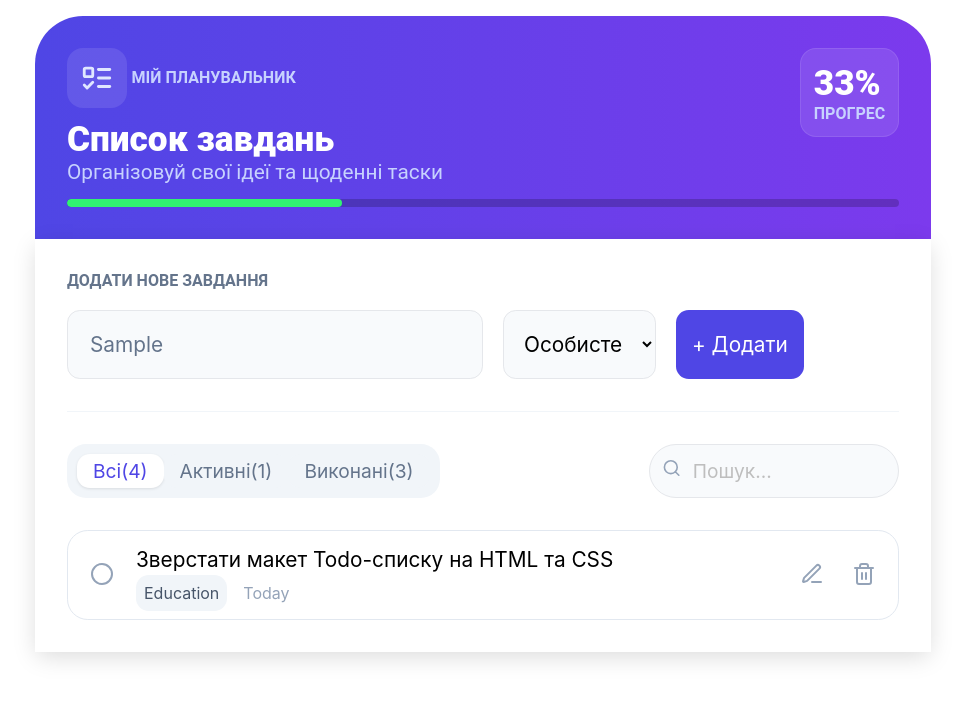
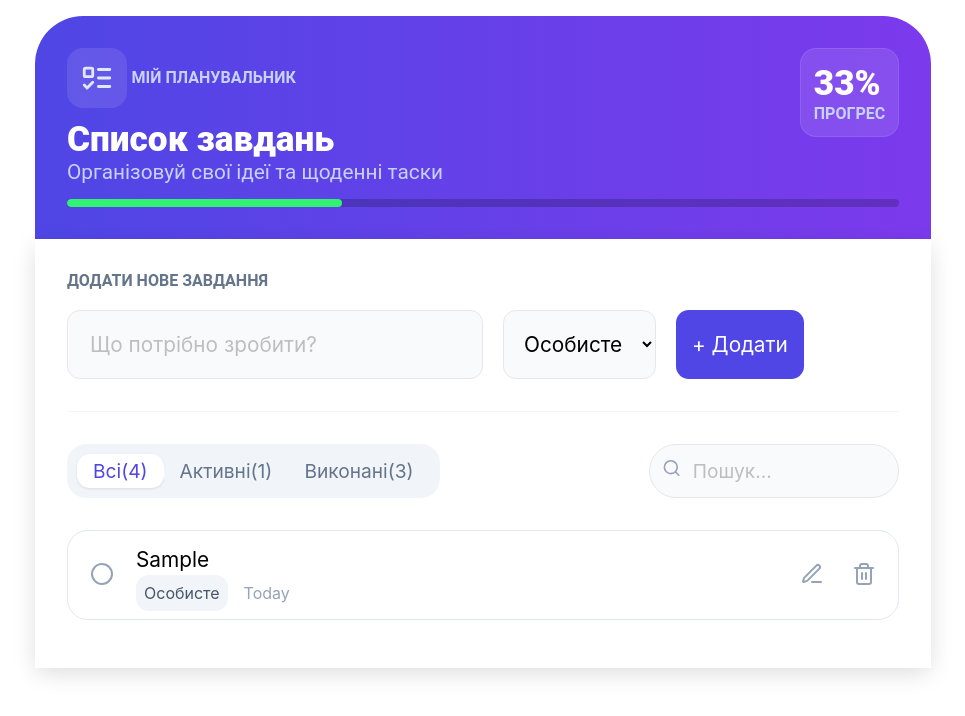
Before and after one commit to TetianaSkvortsova/todo-list, a React (Vite) app: page / in a window 1280 px wide. Both pictures are taken after typing "Sample" into the empty fields and a click on the button "+ Додати". Shown: the top 716 px of the page, without its empty margins (157-1122 px from the left). Built offline with nearby package versions, Linux system fonts and the light colour scheme.

Commit message:
Added store Add task is done

```diff
--- a/package.json
+++ b/package.json
@@ -10,8 +10,10 @@
     "preview": "vite preview"
   },
   "dependencies": {
+    "@reduxjs/toolkit": "^2.13.0",
     "react": "^19.2.8",
-    "react-dom": "^19.2.8"
+    "react-dom": "^19.2.8",
+    "react-redux": "^9.3.0"
   },
   "devDependencies": {
     "@eslint/js": "^10.0.1",
--- a/src/App.scss
+++ b/src/App.scss
@@ -4,5 +4,12 @@
     background-color: #ffffff;
     -webkit-box-shadow: 0px 6px 23px -2px rgba(0,0,0,0.15);
     box-shadow: 0px 6px 23px -2px rgba(0,0,0,0.15);
+
+    p {
+      font: 2rem "Inter", sans-serif;
+      color: #7f8fa6;
+      text-align: center;
+      margin-top: 3rem;
+    }
   }
 }
--- a/src/App.tsx
+++ b/src/App.tsx
@@ -1,4 +1,3 @@
-import {useState} from 'react'
 import './App.scss'
 import Header from "./components/Header/Header.tsx";
 import AddTaskForm from "./components/AddTaskForm/AddTaskForm.tsx";
@@ -6,17 +5,15 @@ import TaskToolbar from "./components/TaskToolbar/TaskToolbar.tsx";
 import TaskList from "./components/TaskList/TaskList.tsx";
 
 function App() {
-    const [count, setCount] = useState(0)
-
     return (
         <main className='app'>
             <Header/>
             <div className='app__wrapper'>
                 <section className='app__add-task-section'>
-                    <AddTaskForm />
-                    <TaskToolbar />
-                    <TaskList />
+                    <AddTaskForm/>
+                    <TaskToolbar/>
                 </section>
+                <TaskList/>
             </div>
         </main>
     )
--- a/src/components/AddTaskForm/AddTaskForm.tsx
+++ b/src/components/AddTaskForm/AddTaskForm.tsx
@@ -1,22 +1,56 @@
-import React from 'react';
+import React, {useRef} from 'react';
 import './AddTaskForm.scss';
+import {useAppDispatch} from "../../store/hooks.ts";
+import {addTodo} from "../../store/todoSlice.ts";
+
+export const selectValues = {
+    private: 'особисте',
+    study: 'навчання',
+    work: 'робота',
+    purchases: 'покупки',
+}
 
 function AddTaskForm() {
+
+    const dispatch = useAppDispatch();
+    const taskRef = useRef<HTMLInputElement>(null);
+    const selectRef = useRef<HTMLSelectElement>(null);
+    const handleAddTask = () => {
+        const newTask = taskRef.current?.value;
+        const selectedValue = selectRef.current?.value || 'private';
+        if (newTask && newTask.trim()) {
+            dispatch(addTodo({
+                text: newTask,
+                type: selectedValue,
+            }));
+
+            if (taskRef.current) {
+                taskRef.current.value = '';
+            }
+        }
+    }
+
     return (
         <div className='add-task-form'>
             <form className='add-task-form__form'>
                 <label className='add-task-form__title'>Додати нове завдання</label>
                 <div className='add-task-form__form-wrapper'>
                     <div className='add-task-form__input-fields'>
-                        <input type='text' className='add-task-form__input' placeholder='Що потрібно зробити?'/>
+                        <input type='text' className='add-task-form__input' placeholder='Що потрібно зробити?'
+                               ref={taskRef}/>
                     </div>
-                    <select name='task-type' id='tasks' className='add-task-form__task-type'>
-                        <option value='private'>особисте</option>
-                        <option value='study'>навчання</option>
-                        <option value='work'>робота</option>
-                        <option value='purchases'>покупки</option>
+                    <select
+                        ref={selectRef}
+                        defaultValue='private'
+                        name='task-type'
+                        className='add-task-form__task-type'
+                    >
+                        <option value='private'>{selectValues.private}</option>
+                        <option value='study'>{selectValues.study}</option>
+                        <option value='work'>{selectValues.work}</option>
+                        <option value='purchases'>{selectValues.purchases}</option>
                     </select>
-                    <button type='button' className='add-task-form__add-btn'>+ Додати</button>
+                    <button type='button' className='add-task-form__add-btn' onClick={handleAddTask}>+ Додати</button>
                 </div>
             </form>
         </div>
--- a/src/components/TaskList/TaskList.scss
+++ b/src/components/TaskList/TaskList.scss
@@ -10,6 +10,7 @@
     border: 1px solid #e2e8f0;
     border-radius: 1.3rem;
     padding: 1rem;
+    margin-bottom: 1rem;
   }
 
   &__checkbox, &__edit, &__delete, &__checkbox-button {
@@ -36,6 +37,7 @@
     border-radius: 0.8rem;
     margin-right: 1rem;
     color: #475569;
+    text-transform: capitalize;
   }
 
   &__date {
--- a/src/components/TaskList/TaskList.tsx
+++ b/src/components/TaskList/TaskList.tsx
@@ -1,10 +1,18 @@
 import React from 'react';
 import './TaskList.scss';
+import {useAppSelector} from "../../store/hooks.ts";
+import {selectValues} from "../AddTaskForm/AddTaskForm.tsx";
 
 function TaskList() {
+    const todos = useAppSelector((state) => state.todos.items);
+
+    if(todos.length === 0) {
+        return (<p className='no-items'>Список завдань порожній. Додайте перше завдання!</p>)
+    }
     return (
         <div className='task-list'>
-            <div className='task-list__item'>
+            {todos.map((todo) => (
+                <div className='task-list__item' key={todo.id}>
                     <div className='task-list__checkbox'>
                         <button className="task-list__checkbox-button">
                             <svg xmlns="http://www.w3.org/2000/svg" width="24" height="24" viewBox="0 0 24 24" fill="none"
@@ -16,10 +24,10 @@ function TaskList() {
                     </div>
                     <div className='task-list__details'>
                         <div className='task-list__title'>
-                        <span>Зверстати макет Todo-списку на HTML та CSS</span>
+                            <span>{todo.text}</span>
                         </div>
                         <div className='task-list__description'>
-                        <span className='task-list__category'>Education</span>
+                            <span className='task-list__category'>{selectValues[todo.type]}</span>
                             <span className='task-list__date'>Today</span>
                         </div>
                     </div>
@@ -50,6 +58,8 @@ function TaskList() {
                         </button>
                     </div>
                 </div>
+            ))}
+
         </div>
     );
 }
--- a/src/main.tsx
+++ b/src/main.tsx
@@ -1,7 +1,11 @@
-import { createRoot } from 'react-dom/client'
+import {createRoot} from 'react-dom/client'
 import './index.scss'
 import App from './App.tsx'
+import {Provider} from "react-redux";
+import {store} from "./store";
 
 createRoot(document.getElementById('root')!).render(
-    <App />
+    <Provider store={store}>
+        <App/>
+    </Provider>
 )
--- /dev/null
+++ b/src/store/hooks.ts
@@ -0,0 +1,5 @@
+import { useDispatch, useSelector, type TypedUseSelectorHook } from 'react-redux';
+import type { RootState, AppDispatch } from './index';
+
+export const useAppDispatch = () => useDispatch<AppDispatch>();
+export const useAppSelector: TypedUseSelectorHook<RootState> = useSelector;
--- /dev/null
+++ b/src/store/index.ts
@@ -0,0 +1,11 @@
+import {configureStore} from "@reduxjs/toolkit";
+import todoReducer from './todoSlice';
+
+export const store = configureStore({
+    reducer: {
+        todos: todoReducer,
+    },
+});
+
+export type RootState = ReturnType<typeof store.getState>;
+export type AppDispatch = typeof store.dispatch;
--- /dev/null
+++ b/src/store/todoSlice.ts
@@ -0,0 +1,38 @@
+import {createSlice, type PayloadAction} from "@reduxjs/toolkit";
+
+interface AddTodoPayload {
+    text: string;
+    type: string;
+}
+export interface Todo {
+    id: string;
+    text: string;
+    type: string;
+}
+
+interface TodoState {
+    items: Todo[];
+}
+
+const initialState: TodoState = {
+    items: [],
+};
+
+const todoSlice = createSlice({
+    name: 'todos',
+    initialState,
+    reducers: {
+        addTodo: (state, action: PayloadAction<AddTodoPayload>) => {
+            console.log('action.payload: ', action.payload);
+            const newTodo: Todo = {
+                id: Date.now().toString(),
+                text: action.payload.text,
+                type: action.payload.type,
+            };
+            state.items.push(newTodo);
+        },
+    },
+});
+
+export const {addTodo} = todoSlice.actions;
+export default todoSlice.reducer;
```
Also changed, not shown: 1 other file (tests, documents, lock files or other folders). Lines whose indentation alone changed are shown as unchanged.
